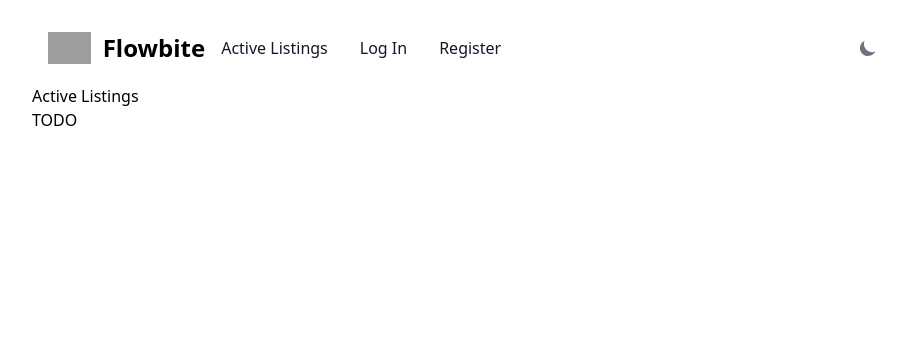
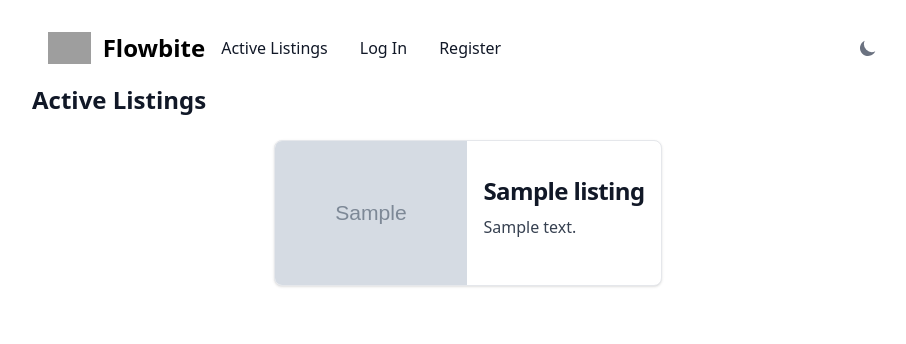
Before and after one commit to david-borja/commerce, a Django app: page / in a window 1280 px wide. Shown: the top 344 px of the page, without its empty margins (172-1078 px from the left). Run offline with Django 3.2, Linux system fonts and the light colour scheme; tables that the repository leaves empty hold one stand-in row (values such as "Sample post"); grey boxes marked "Sample" are stand-in pictures; some libraries are stand-ins or nearby versions; grey boxes are pictures that could not be loaded.

Commit message:
feat: active listings feed

```diff
--- a/auctions/management/commands/seed_db.py
+++ b/auctions/management/commands/seed_db.py
@@ -17,11 +17,13 @@ def insert_listings(self, data):
             title = item["title"]
             description = item["description"]
             starting_bid = item["starting_bid"]
+            image_url = item["image_url"]
             author = User.objects.get_by_natural_key(item["author"])
             listing = Listing(
                 title=title,
                 description=description,
                 starting_bid=starting_bid,
+                image_url=image_url,
                 author=author,
             )
             listing.save()
--- a/auctions/templates/auctions/index.html
+++ b/auctions/templates/auctions/index.html
@@ -1,7 +1,33 @@
-{% extends "auctions/layout.html" %}
+{% extends "auctions/layout.html" %} {% block body %} {% load custom_tags %}
 
-{% block body %}
-    <h2>Active Listings</h2>
+<h2 class="text-2xl font-semibold text-gray-900 dark:text-white">
+  Active Listings
+</h2>
+<ul class="flex flex-col items-center gap-6 mx-auto my-6">
+  {% for listing in listings %}
+  <li>
+    <a
+      href="#"
+      class="flex flex-col items-center overflow-hidden bg-white border border-gray-200 rounded-lg shadow md:flex-row hover:bg-gray-100 dark:border-gray-700 dark:bg-gray-800 dark:hover:bg-gray-700"
+    >
+      <img
+        class="object-cover w-full h-96 md:h-auto md:w-48"
+        src="{{ listing.image_url }}"
+        alt=""
+      />
+      <div class="flex flex-col justify-between p-4 leading-normal">
+        <h5
+          class="mb-2 text-2xl font-bold tracking-tight text-gray-900 dark:text-white"
+        >
+          {{ listing.title }}
+        </h5>
+        <p class="mb-3 font-normal text-gray-700 dark:text-gray-400">
+          {{ listing.description }}
+        </p>
+      </div>
+    </a>
+  </li>
+  {% endfor %}
+</ul>
 
-    TODO
 {% endblock %}
--- a/auctions/views.py
+++ b/auctions/views.py
@@ -8,7 +8,15 @@
 
 
 def index(request):
-    return render(request, "auctions/index.html")
+    listings = (
+        Listing.objects.all()
+    )  # it returns a queryset containing all the objects (instances) of the Listing model
+
+    for listing in listings:
+        # Django model instances are not dictionary-like objects. They are instances of Python classes representing database records,
+        # and their attributes are accessed using attribute access syntax (dot notation).
+        print(listing.title)
+    return render(request, "auctions/index.html", {"listings": listings})
 
 
 def login_view(request):
```
